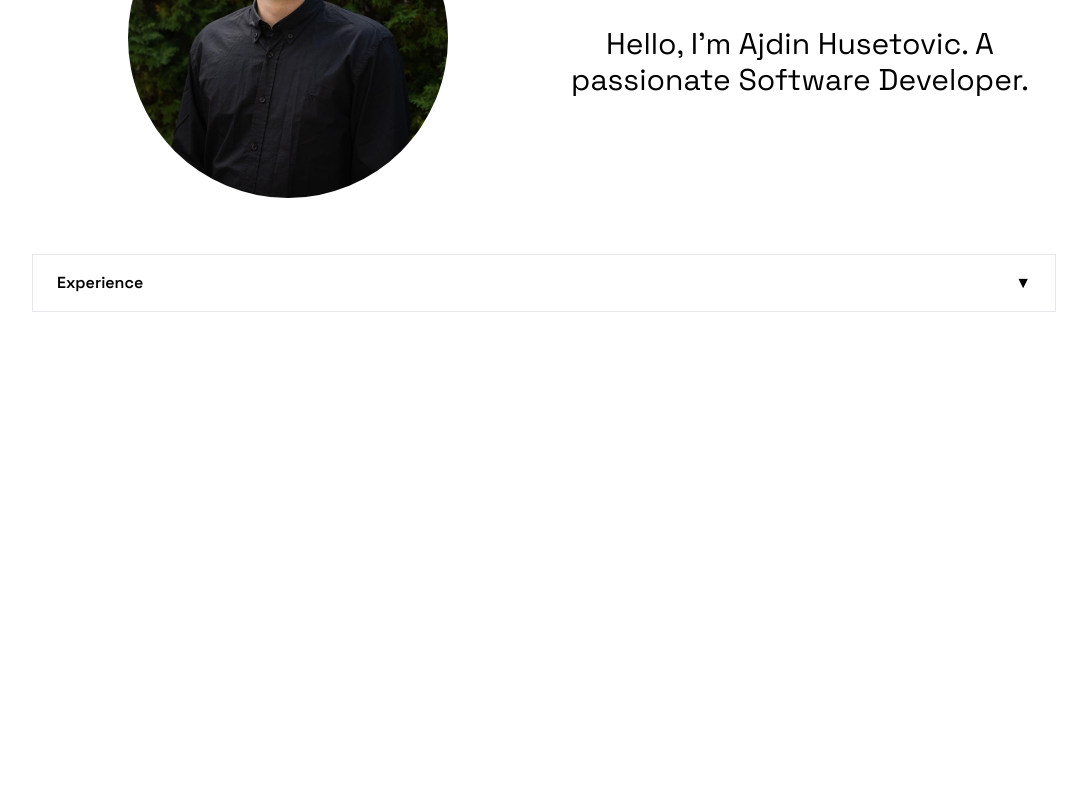
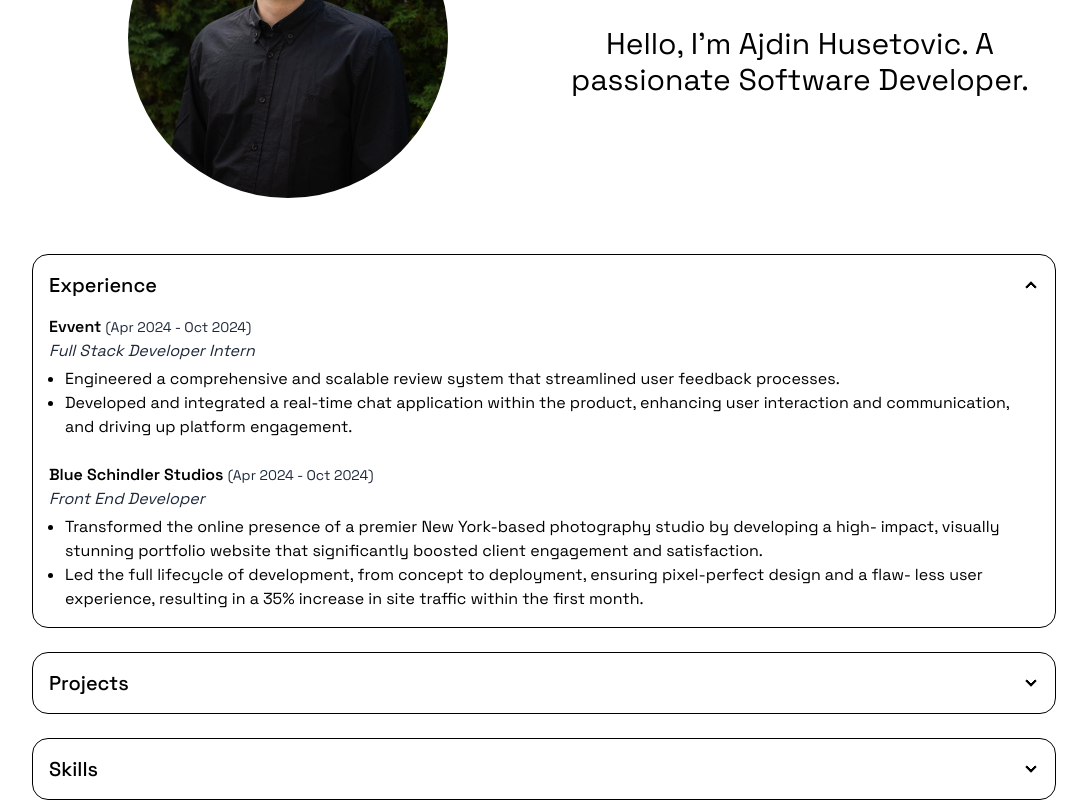
Before and after one commit to ajdinhusetovic/ajdinhusetovic.github.io, a React (Vite) app: page / in a window 1280 px wide. Shown: the part 426-1226 px from the top of the page, without its empty margins (96-1183 px from the left). Before the commit the page ends 800 px from the top, so only its background shows below. Built offline with nearby package versions, Linux system fonts and the light colour scheme.

Commit message:
Finish project section and experience

```diff
--- a/package.json
+++ b/package.json
@@ -18,6 +18,7 @@
     "lucide-react": "^0.441.0",
     "react": "^18.3.1",
     "react-dom": "^18.3.1",
+    "react-icons": "^5.3.0",
     "tailwind-merge": "^2.5.2",
     "tailwindcss-animate": "^1.0.7"
   },
--- a/src/App.tsx
+++ b/src/App.tsx
@@ -1,6 +1,8 @@
 import Navbar from "./components/Navbar";
 import Main from "./components/Main";
 import Experience from "./components/Experience";
+import Projects from "./components/Projects";
+import Skills from "./components/Skills";
 
 function App() {
   return (
@@ -11,6 +13,8 @@ function App() {
         </div>
         <Main />
         <Experience />
+        <Projects />
+        <Skills />
       </div>
     </div>
   );
--- a/src/components/Accordion.tsx
+++ /dev/null
@@ -1,40 +0,0 @@
-import React, { useState, useRef, useEffect } from "react";
-
-const Accordion = ({ title, children }) => {
-  const [isOpen, setIsOpen] = useState(false);
-  const contentRef = useRef(null);
-  const [contentHeight, setContentHeight] = useState("0px");
-
-  useEffect(() => {
-    if (contentRef.current) {
-      setContentHeight(`${contentRef.current.scrollHeight}px`);
-    }
-  }, [children]);
-
-  return (
-    <div
-      className={`border border-gray-200 ${
-        isOpen ? "bg-white" : "bg-transparent"
-      }`}
-    >
-      <button
-        className="w-full py-4 px-6 text-left font-semibold focus:outline-none"
-        onClick={() => setIsOpen(!isOpen)}
-      >
-        {title}
-        <span className="float-right">{isOpen ? "▲" : "▼"}</span>
-      </button>
-      <div
-        ref={contentRef}
-        className="overflow-hidden transition-all duration-300"
-        style={{
-          maxHeight: isOpen ? contentHeight : "0px", // Dynamically set height
-        }}
-      >
-        <div className="p-6 pt-0">{children}</div>
-      </div>
-    </div>
-  );
-};
-
-export default Accordion;
--- a/src/components/Experience.tsx
+++ b/src/components/Experience.tsx
@@ -1,11 +1,12 @@
 import React from "react";
-import Accordion from "./Accordion";
 
 const Experience = () => {
   return (
     <div className="mt-14 text-black">
-      <Accordion title="Experience">
-        <div className="space-y-6">
+      <div className="collapse collapse-arrow border border-black">
+        <input type="checkbox" name="my-accordion-2" defaultChecked />
+        <div className="collapse-title text-xl font-medium">Experience</div>
+        <div className="collapse-content">
           <div>
             <h1 className="font-semibold text-md">
               Evvent{" "}
@@ -28,9 +29,9 @@ const Experience = () => {
               </li>
             </ul>
           </div>
-          <div>
+          <div className="mt-6">
             <h1 className="font-semibold text-md">
-              Blue Schindler Studio{" "}
+              Blue Schindler Studios{" "}
               <span className="text-sm font-normal text-slate-800">
                 (Apr 2024 - Oct 2024)
               </span>
@@ -41,20 +42,20 @@ const Experience = () => {
             <ul className="list-disc pl-4">
               <li>
                 Transformed the online presence of a premier New York-based
-                photography studio by developing a high-impact, visually
+                photography studio by developing a high- impact, visually
                 stunning portfolio website that significantly boosted client
                 engagement and satisfaction.
               </li>
               <li>
                 Led the full lifecycle of development, from concept to
-                deployment, ensuring pixel-perfect design and a flawless user
+                deployment, ensuring pixel-perfect design and a flaw- less user
                 experience, resulting in a 35% increase in site traffic within
                 the first month.
               </li>
             </ul>
           </div>
         </div>
-      </Accordion>
+      </div>
     </div>
   );
 };
--- /dev/null
+++ b/src/components/Project.tsx
@@ -0,0 +1,30 @@
+import { motion } from "framer-motion";
+
+const Project = ({ title, description, demoLink, githubLink }) => {
+  return (
+    <div>
+      <h1 className="text-xl text-teal-500">{title}</h1>
+      <p>{description}</p>
+      <div className="flex gap-3 mt-2">
+        <motion.a
+          className="p-2 bg-teal-500 rounded text-white"
+          href={demoLink}
+          whileTap={{ scale: 0.9 }}
+          whileHover={{ scale: 1.1 }}
+        >
+          View Live
+        </motion.a>
+        <motion.a
+          className="p-2 bg-teal-500 rounded text-white"
+          href={githubLink}
+          whileTap={{ scale: 0.9 }}
+          whileHover={{ scale: 1.1 }}
+        >
+          GitHub
+        </motion.a>
+      </div>
+    </div>
+  );
+};
+
+export default Project;
--- /dev/null
+++ b/src/components/Projects.tsx
@@ -0,0 +1,34 @@
+import Project from "./Project";
+
+const Projects = () => {
+  return (
+    <div className="text-black mt-6">
+      <div className="collapse collapse-arrow border border-black">
+        <input type="checkbox" name="my-accordion-2" />
+        <div className="collapse-title text-xl font-medium">Projects</div>
+        <div className="collapse-content">
+          <div className="flex flex-col gap-6">
+            <Project
+              title={"Recipi"}
+              description={
+                "Platform where sharing, discovering and managing recipes has never been easier"
+              }
+              githubLink={"#"}
+              demoLink={"#"}
+            />
+            <Project
+              title={"Task Management"}
+              description={
+                "Easily add tasks, set priorities, mark them as done, and delete when completed — your go-to app for staying organized and efficient."
+              }
+              githubLink={"#"}
+              demoLink={"#"}
+            />
+          </div>
+        </div>
+      </div>
+    </div>
+  );
+};
+
+export default Projects;
--- /dev/null
+++ b/src/components/Skills.tsx
@@ -0,0 +1,48 @@
+import React from "react";
+import { GrReactjs } from "react-icons/gr";
+import { RiTailwindCssFill } from "react-icons/ri";
+import { RiNextjsLine } from "react-icons/ri";
+import { DiPostgresql } from "react-icons/di";
+import { BiLogoTypescript } from "react-icons/bi";
+import { SiTrpc } from "react-icons/si";
+
+const Skills = () => {
+  return (
+    <div className="mt-6 text-black">
+      <div className="collapse collapse-arrow border border-black">
+        <input type="checkbox" name="my-accordion-2" />
+        <div className="collapse-title text-xl font-medium">Skills</div>
+        <div className="collapse-content">
+          <div className="grid grid-cols-3">
+            <div className="flex flex-col items-center p-2 hover:bg-blue-500 rounded hover:text-white">
+              <h1 className="text-md">React.js</h1>
+              <GrReactjs size={40} />
+            </div>
+            <div className="flex flex-col items-center p-2 hover:bg-blue-500 rounded hover:text-white">
+              <h1 className="text-md">TailwindCSS</h1>
+              <RiTailwindCssFill size={40} />
+            </div>
+            <div className="flex flex-col items-center p-2 hover:bg-blue-500 rounded hover:text-white">
+              <h1 className="text-md">Next.js</h1>
+              <RiNextjsLine size={40} />
+            </div>
+            <div className="flex flex-col items-center p-2 hover:bg-blue-500 rounded hover:text-white">
+              <h1 className="text-md">PostgreSQL</h1>
+              <DiPostgresql size={40} />
+            </div>
+            <div className="flex flex-col items-center p-2 hover:bg-blue-500 rounded hover:text-white">
+              <h1 className="text-md">Typescript</h1>
+              <BiLogoTypescript size={40} />
+            </div>
+            <div className="flex flex-col items-center p-2 hover:bg-blue-500 rounded hover:text-white">
+              <h1 className="text-md">tRPC</h1>
+              <SiTrpc size={40} />
+            </div>
+          </div>
+        </div>
+      </div>
+    </div>
+  );
+};
+
+export default Skills;
```
Also changed, not shown: 1 other file (tests, documents, lock files or other folders).
